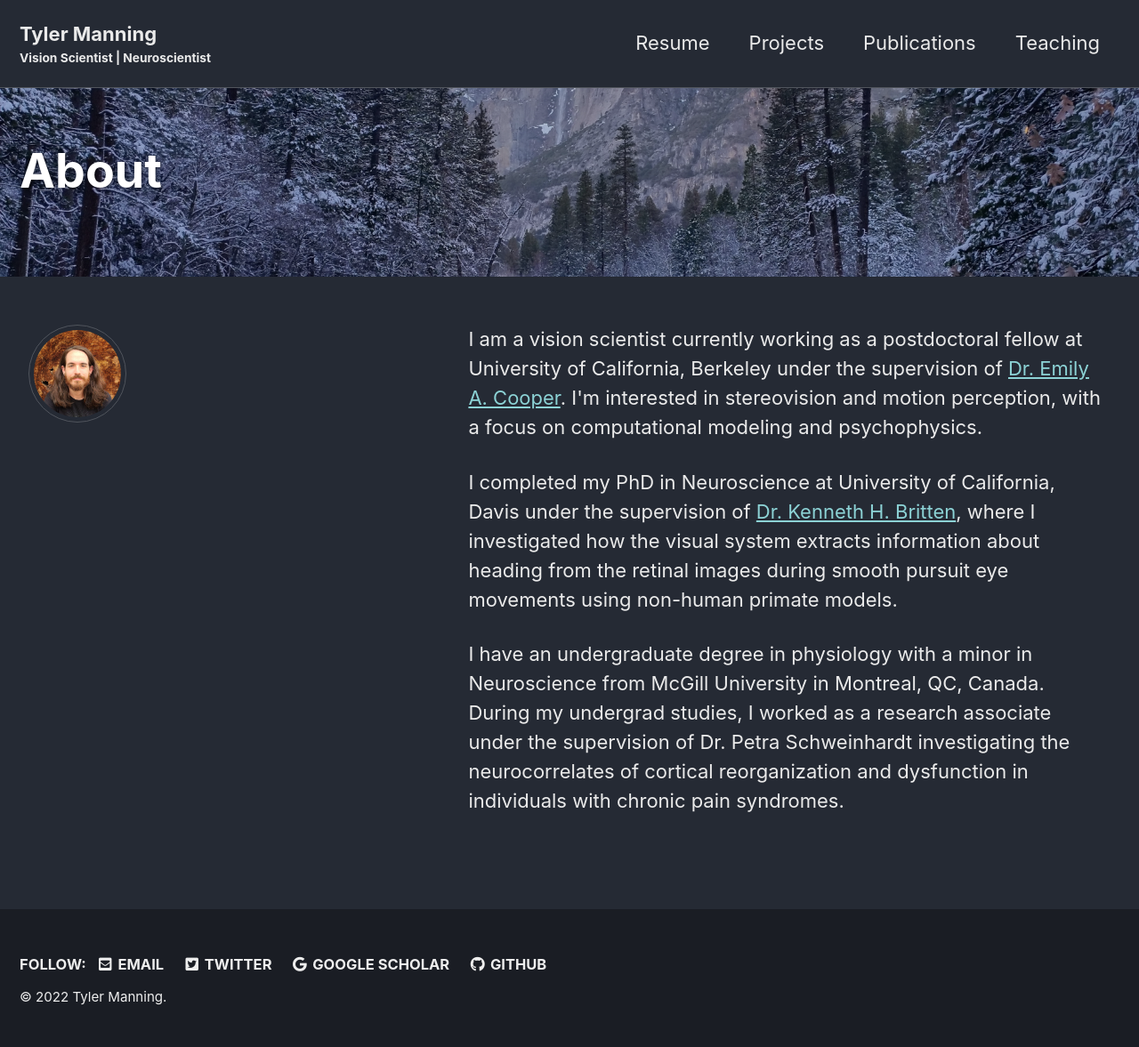
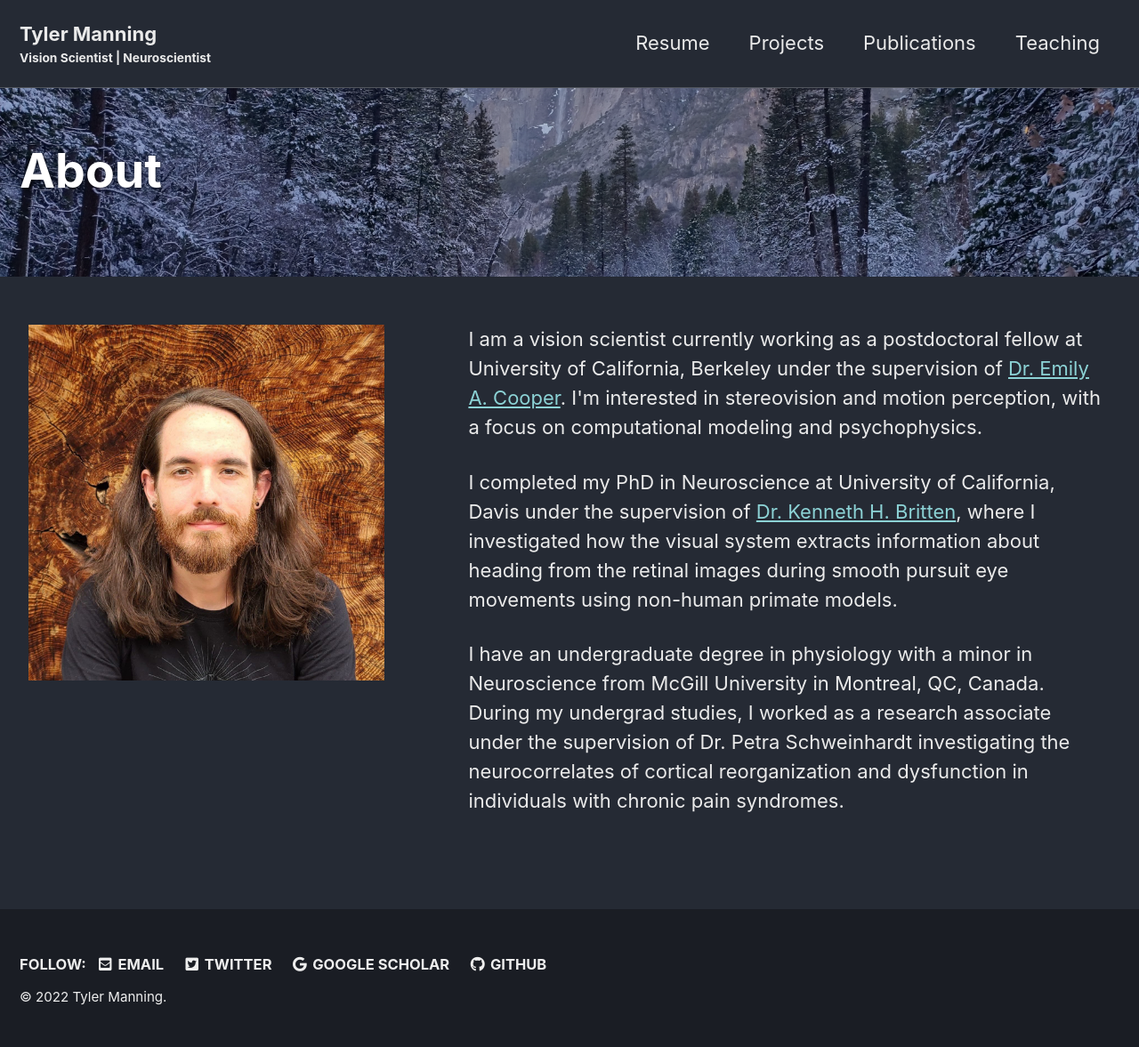
Before and after one commit to tsmanning/tsmanning.github.io, a Jekyll site: the page built from index.html, in a window 1280 px wide. Shown: the whole page at 89% size. Built offline with Jekyll 4.4.1, drawn with Linux system fonts in a browser that asks for light colours; cached includes are drawn as plain includes; the list of posts is cut into pages by our own code.

```diff
--- a/index.html
+++ b/index.html
@@ -80,9 +80,7 @@ feature_row:
 <!-- Page container -->
 <div class="row">
   <div class="column left">
-    <div class="author__avatar">
     <img src="/assets/images/photo_2021-08-09_09-49-12.jpg" alt="headshot" width="300" height="300" class="responsive" class="u-photo">
-    </div>
   </div>
   <div class="column right">
     <p>I am a vision scientist currently working as a postdoctoral fellow at University of California, Berkeley
```
